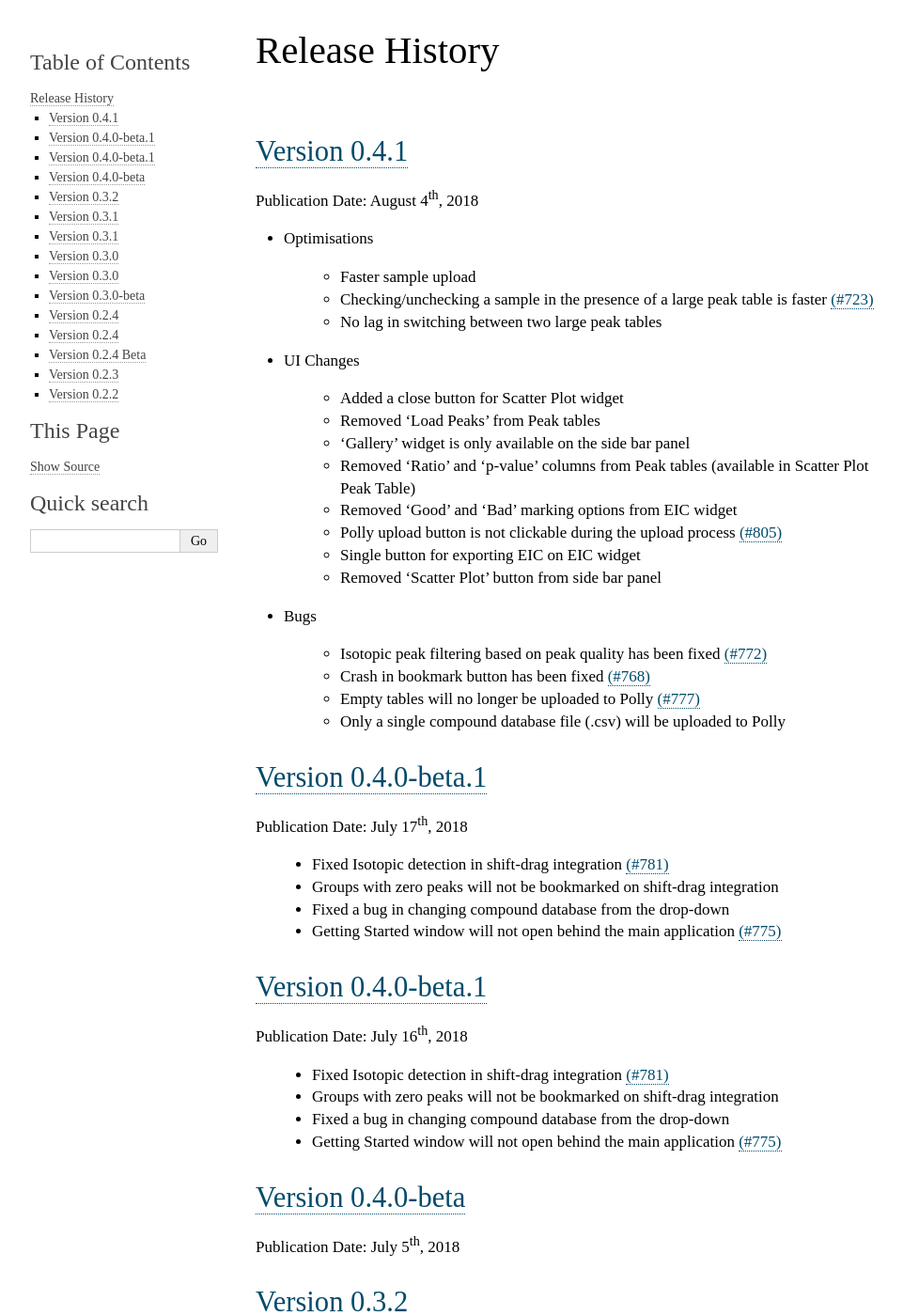
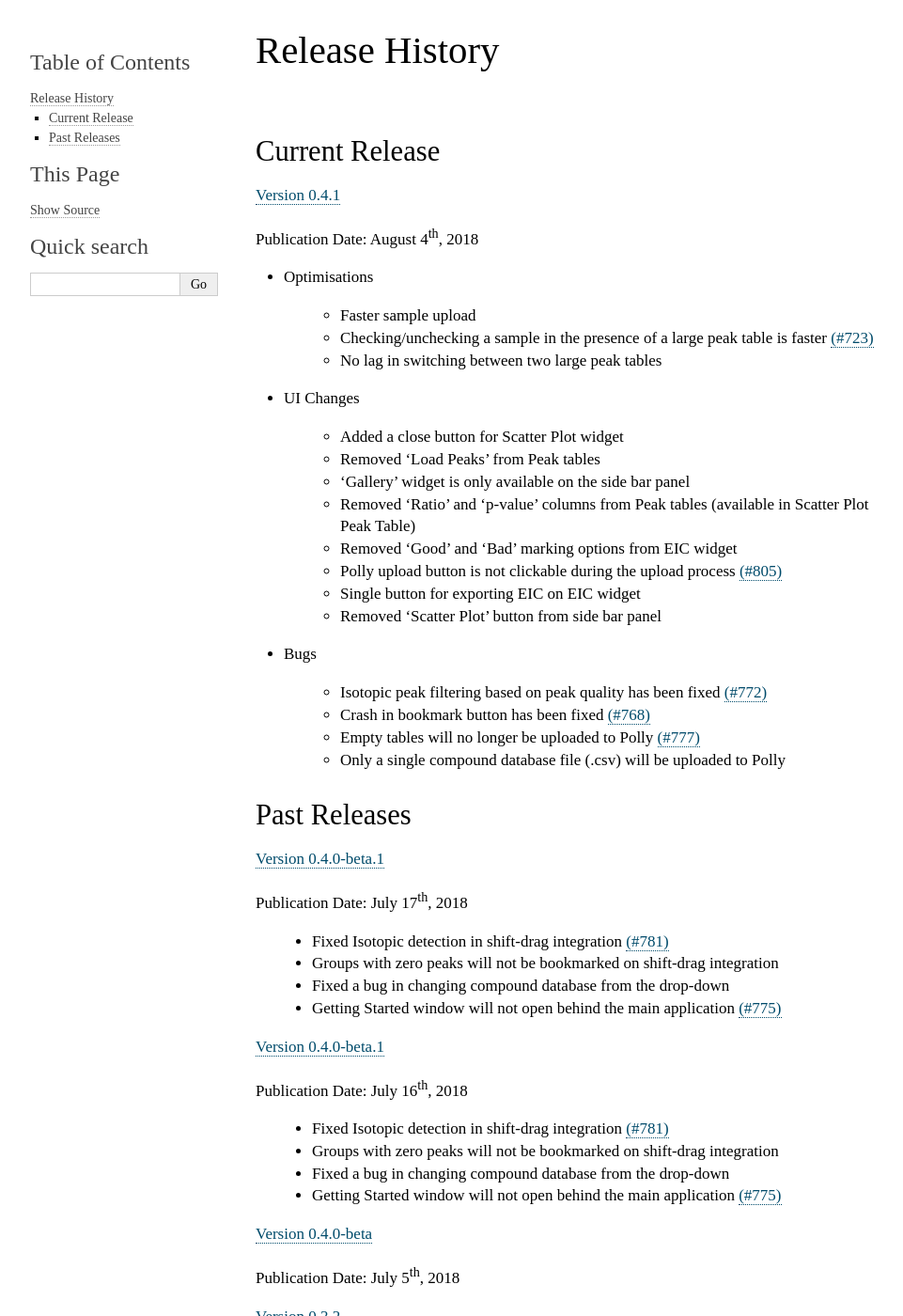
Before and after one commit to ElucidataInc/ElMaven, a Sphinx documentation site: the page built from docs/ReleaseHistory.rst, in a window 1280 px wide and 1400 px high. Shown: the whole window at 94% size, without its empty margins (148-1109 px from the left). Built offline with Sphinx 7.4.7, drawn with Linux system fonts in a browser that asks for light colours.

Commit message:
edited release history

```diff
--- a/docs/ReleaseHistory.rst
+++ b/docs/ReleaseHistory.rst
@@ -3,10 +3,10 @@ Release History
 
 |
 
+Current Release
+---------------
+
 `Version 0.4.1 <https://zenodo.org/record/1332034>`_
------------------------------------------------------
-
-.. `ElucidataInc/ElMaven: v0.4.1 <https://zenodo.org/record/1332034>`_
 
 Publication Date: August 4\ :sup:`th`, 2018
 
@@ -34,10 +34,10 @@ Publication Date: August 4\ :sup:`th`, 2018
    * Empty tables will no longer be uploaded to Polly `(#777) <https://github.com/ElucidataInc/ElMaven/issues/777>`_
    * Only a single compound database file (.csv) will be uploaded to Polly
 
+Past Releases
+-------------
+
 `Version 0.4.0-beta.1 <https://zenodo.org/record/1313542>`_
-------------------------------------------------------------
-
-.. `ElucidataInc/ElMaven: v0.4.0-beta.1 <https://zenodo.org/record/1313542>`_
 
 Publication Date: July 17\ :sup:`th`, 2018
 
@@ -47,9 +47,6 @@ Publication Date: July 17\ :sup:`th`, 2018
    * Getting Started window will not open behind the main application `(#775) <https://github.com/ElucidataInc/ElMaven/issues/775>`_
 
 `Version 0.4.0-beta.1 <https://zenodo.org/record/1312704>`_
-------------------------------------------------------------
-
-.. `ElucidataInc/ElMaven: v0.4.0-beta.1 <https://zenodo.org/record/1312704>`_
 
 Publication Date: July 16\ :sup:`th`, 2018
 
@@ -59,23 +56,14 @@ Publication Date: July 16\ :sup:`th`, 2018
    * Getting Started window will not open behind the main application `(#775) <https://github.com/ElucidataInc/ElMaven/issues/775>`_
 
 `Version 0.4.0-beta <https://zenodo.org/record/1305465>`_
-----------------------------------------------------------
-
-.. `ElucidataInc/ElMaven: v0.4.0-beta <https://zenodo.org/record/1305465>`_
 
 Publication Date: July 5\ :sup:`th`, 2018
 
 `Version 0.3.2 <https://zenodo.org/record/1248658>`_
------------------------------------------------------
-
-.. `ElucidataInc/ElMaven: v0.3.2 <https://zenodo.org/record/1248658>`_
 
 Publication Date: May 17\ :sup:`th`, 2018
 
 `Version 0.3.1 <https://zenodo.org/record/1232373>`_
------------------------------------------------------
-
-.. `ElucidataInc/ElMaven: v0.3.1 <https://zenodo.org/record/1232373>`_
 
 Publication Date: April 27\ :sup:`th`, 2018
 
@@ -90,30 +78,18 @@ Publication Date: April 27\ :sup:`th`, 2018
    * Change default tab for El-MAVEN - Polly Integration dialog
 
 `Version 0.3.1 <https://zenodo.org/record/1230370>`_
------------------------------------------------------
-
-.. `ElucidataInc/ElMaven: v0.3.1 <https://zenodo.org/record/1230370>`_
 
 Publication Date: April 26\ :sup:`th`, 2018
 
 `Version 0.3.0 <https://zenodo.org/record/1228065>`_
------------------------------------------------------
-
-.. `ElucidataInc/ElMaven: v0.3.0 <https://zenodo.org/record/1228065>`_
 
 Publication Date: April 24\ :sup:`th`, 2018
 
 `Version 0.3.0 <https://zenodo.org/record/1227187>`_
------------------------------------------------------
-
-.. `ElucidataInc/ElMaven: v0.3.0 <https://zenodo.org/record/1227187>`_
 
 Publication Date: April 23\ :sup:`rd`, 2018
 
 `Version 0.3.0-beta <https://zenodo.org/record/1216928>`_
-----------------------------------------------------------
-
-.. `ElucidataInc/ElMaven: v0.3.0-beta <https://zenodo.org/record/1216928>`_
 
 Publication Date: April 11\ :sup:`th`, 2018
 
@@ -146,36 +122,21 @@ Publication Date: April 11\ :sup:`th`, 2018
    * Isotopic intensities are consistent between isotope widget and peaks table
 
 `Version 0.2.4 <https://zenodo.org/record/1168226>`_
------------------------------------------------------
-
-.. `ElucidataInc/ElMaven: El-MAVEN v0.2.4 <https://zenodo.org/record/1168226>`_
 
 Publication Date: February 7\ :sup:`th`, 2018
 
 `Version 0.2.4 <https://zenodo.org/record/1165654>`_
------------------------------------------------------
-
-.. `ElucidataInc/ElMaven: El-MAVEN v0.2.4 <https://zenodo.org/record/1165654>`_
 
 Publication Date: February 5\ :sup:`th`, 2018
 
 `Version 0.2.4 Beta <https://zenodo.org/record/1158577>`_
-----------------------------------------------------------
-
-.. `ElucidataInc/ElMaven: El-MAVEN v0.2.4 Beta <https://zenodo.org/record/1158577>`_
 
 Publication Date: January 24\ :sup:`th`, 2018
 
 `Version 0.2.3 <https://zenodo.org/record/1157953>`_
------------------------------------------------------
-
-.. `ElucidataInc/ElMaven: El-MAVEN v0.2.3 <https://zenodo.org/record/1157953>`_
 
 Publication Date: January 23\ :sup:`rd`, 2018
 
 `Version 0.2.2 <https://zenodo.org/record/1133506>`_
------------------------------------------------------
-
-.. `ElucidataInc/ElMaven: El-MAVEN v0.2.2 <https://zenodo.org/record/1133506>`_
 
 Publication Date: December 28\ :sup:`th`, 2017
```
Also changed, not shown: 2 other files.
